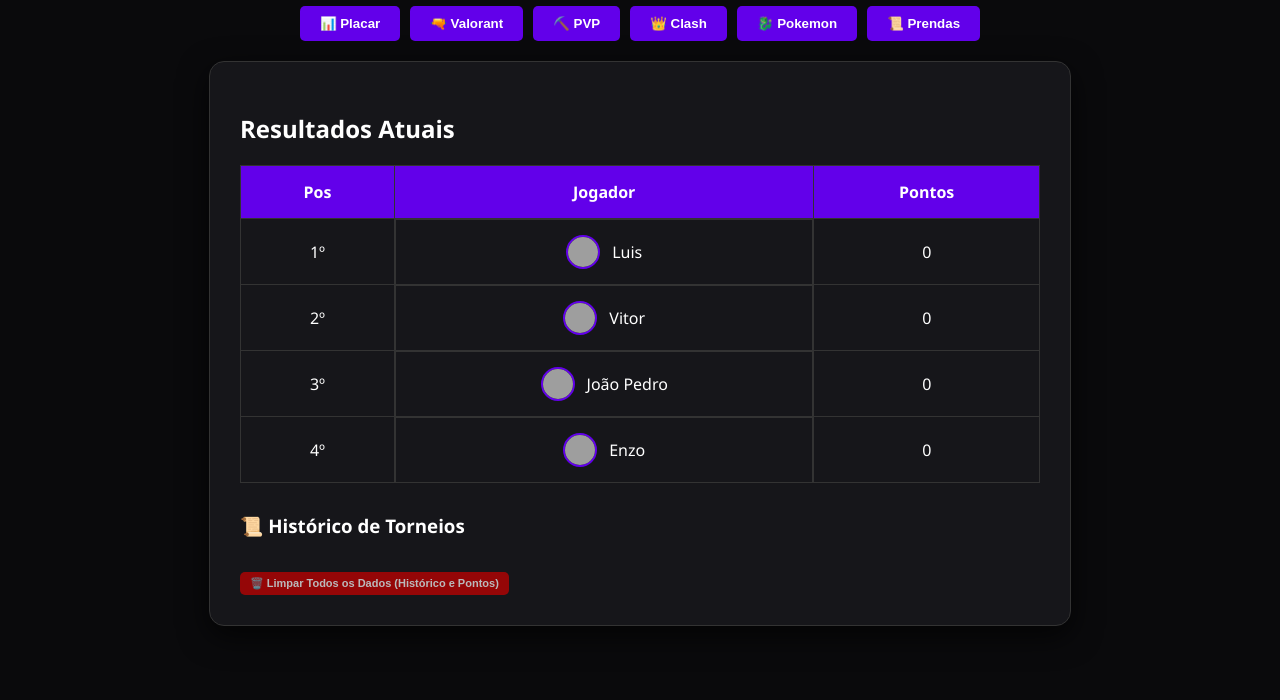
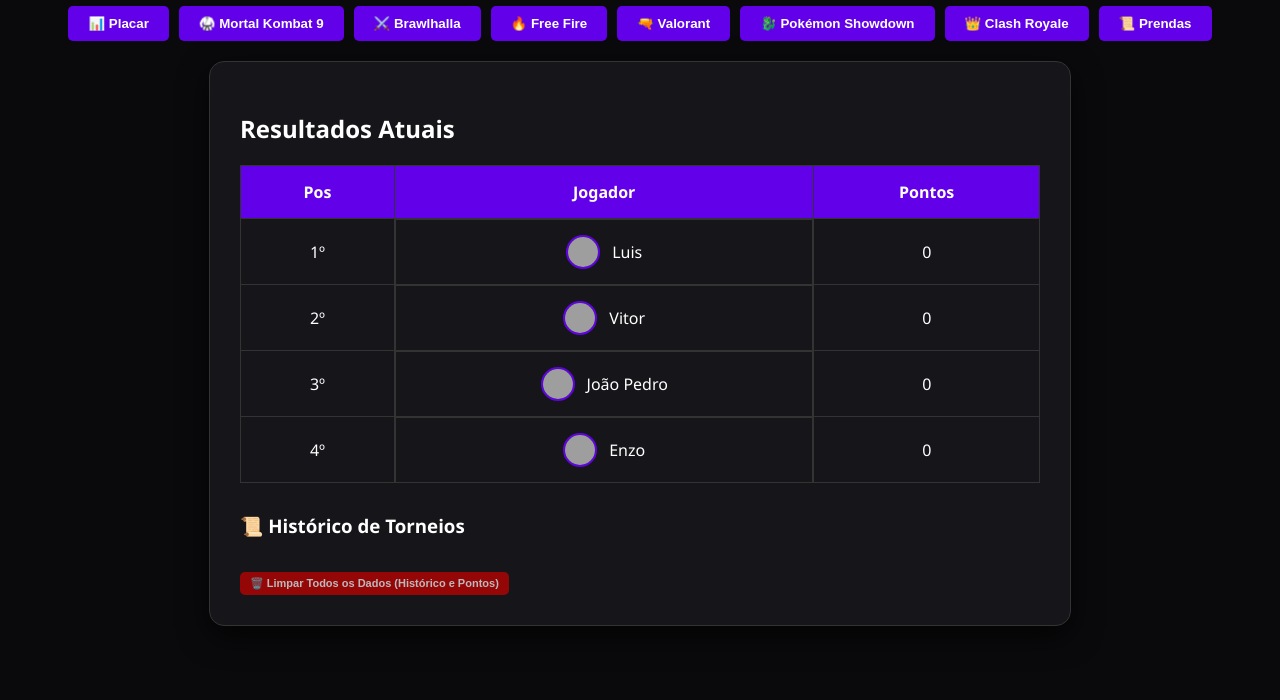
Before and after one commit to luisswxy/luisswxy.github.io, a plain HTML site: page JOGO DO ABATE.html in a window 1280 px wide. Shown: the part 100-800 px from the top of the page. Drawn offline with Linux system fonts and the light colour scheme; grey boxes are pictures that could not be loaded.

Commit message:
JOGO DO ABATE.html

```diff
--- a/JOGO DO ABATE.html
+++ b/JOGO DO ABATE.html
@@ -61,10 +61,12 @@
 
 <nav id="menu-jogos">
     <button onclick="showSection('tabela')">📊 Placar</button>
+    <button id="btn-MK9" onclick="initGame('MK9')">🥋 Mortal Kombat 9</button>
+    <button id="btn-Brawlhalla" onclick="initGame('Brawlhalla')">⚔️ Brawlhalla</button>
+    <button id="btn-FreeFire" onclick="initGame('FreeFire')">🔥 Free Fire</button>
     <button id="btn-Valorant" onclick="initGame('Valorant')">🔫 Valorant</button>
-    <button id="btn-Minecraft" onclick="initGame('Minecraft')">⛏️ PVP</button>
-    <button id="btn-Clash" onclick="initGame('Clash')">👑 Clash</button>
-    <button id="btn-Pokemon" onclick="initGame('Pokemon')">🐉 Pokemon</button>
+    <button id="btn-Pokemon" onclick="initGame('Pokemon')">🐉 Pokémon Showdown</button>
+    <button id="btn-Clash" onclick="initGame('Clash')">👑 Clash Royale</button>
     <button onclick="showSection('prendas')">📜 Prendas</button>
 </nav>
 
@@ -154,7 +156,7 @@
     };
 
     const players = Object.keys(playerPhotos);
-    const gameList = ["Valorant", "Minecraft", "Clash", "Pokemon"];
+    const gameList = ["MK9", "Brawlhalla", "FreeFire", "Valorant", "Pokemon", "Clash"];
 
     let state = JSON.parse(localStorage.getItem('torneio_abate')) || {
         scores: { "Luis": 0, "Vitor": 0, "João Pedro": 0, "Enzo": 0 },
@@ -216,9 +218,9 @@
     state.scores[res[0]] += 3; state.scores[res[1]] += 2; state.scores[res[2]] += 1;
     state.finishedGames.push(currentGame);
     save();
-        if(state.finishedGames.length === 4) showFinalScene(); else { alert(`Fim de jogo!`); showSection('tabela'); }
+    // Mudou de 4 para 6 aqui:
+    if(state.finishedGames.length === 6) showFinalScene(); else { alert(`Fim de jogo!`); showSection('tabela'); }
 }
-
     function updateTable() {
         const corpo = document.getElementById('corpo-tabela');
         corpo.innerHTML = "";
@@ -308,7 +310,7 @@
     function resetBracketUI() { document.querySelectorAll('.player-slot').forEach(e => e.classList.remove('winner')); }
 
 updateTable();
-    if(state.finishedGames.length === 4) showFinalScene();
+if(state.finishedGames.length === 6) showFinalScene();
 </script>
 </body>
 </html>
```
Lines whose indentation alone changed are shown as unchanged.
